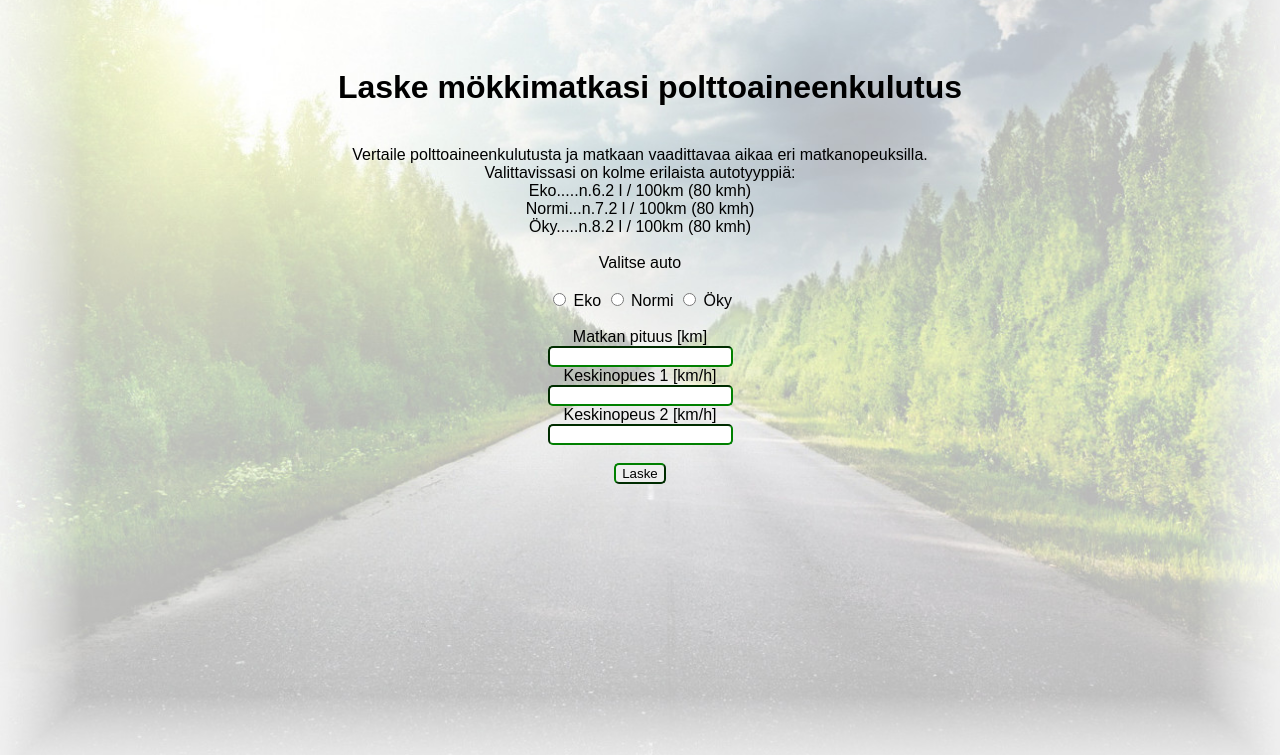
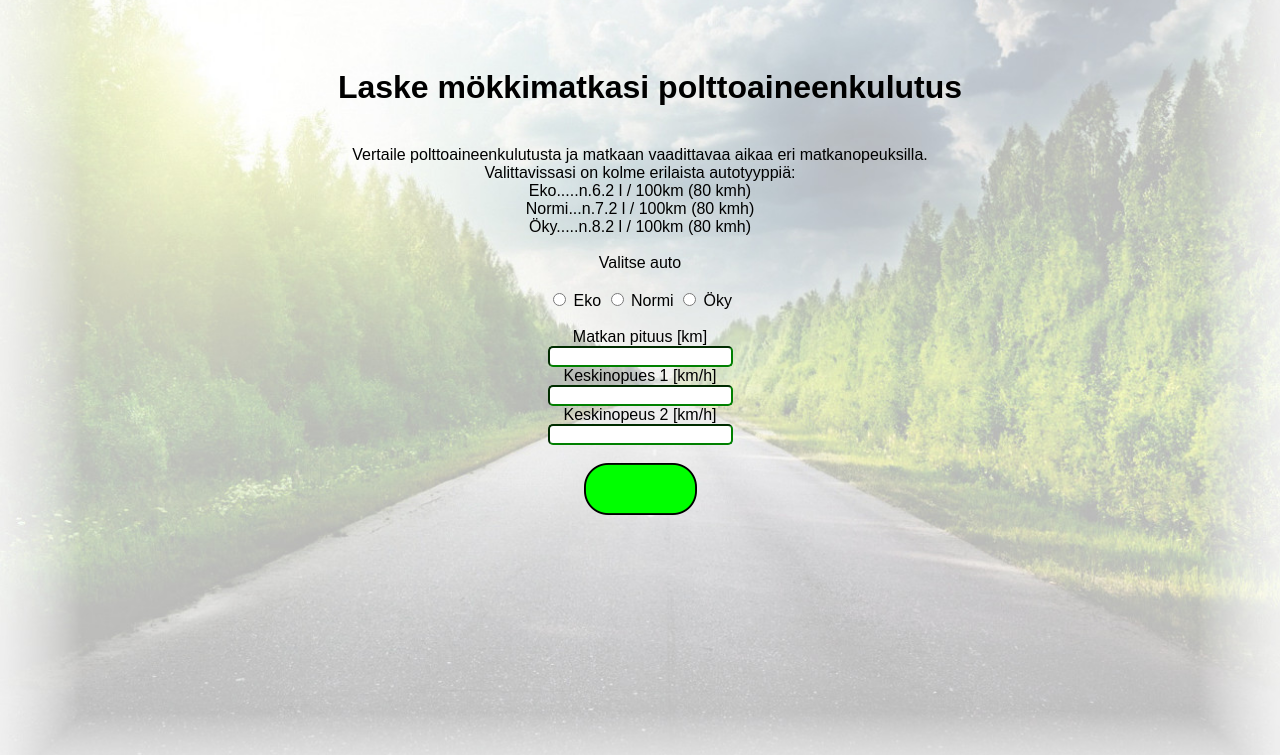
Before and after one commit to ssillanp/Autoilumittari, a Flask app: page / in a window 1280 px wide. Shown: the top 755 px of the page. Run offline with Flask 2, Linux system fonts and the light colour scheme.

Commit message:
Minor fixes

```diff
--- a/templates/index.html
+++ b/templates/index.html
@@ -29,7 +29,7 @@ Valitse auto
     <input type="text" id="speed1" name="speed1"><br>
     <label for="speed2">Keskinopeus 2 [km/h]</label><br>
     <input type="text" id="speed2" name="speed2"><br><br>
-    <input type="submit" value="Laske">
+    <input type="image" src="/static/bttn.png" alt="Submit">
 
 </form>
 </body>
```
Also changed, not shown: static/bttn.png (added).
